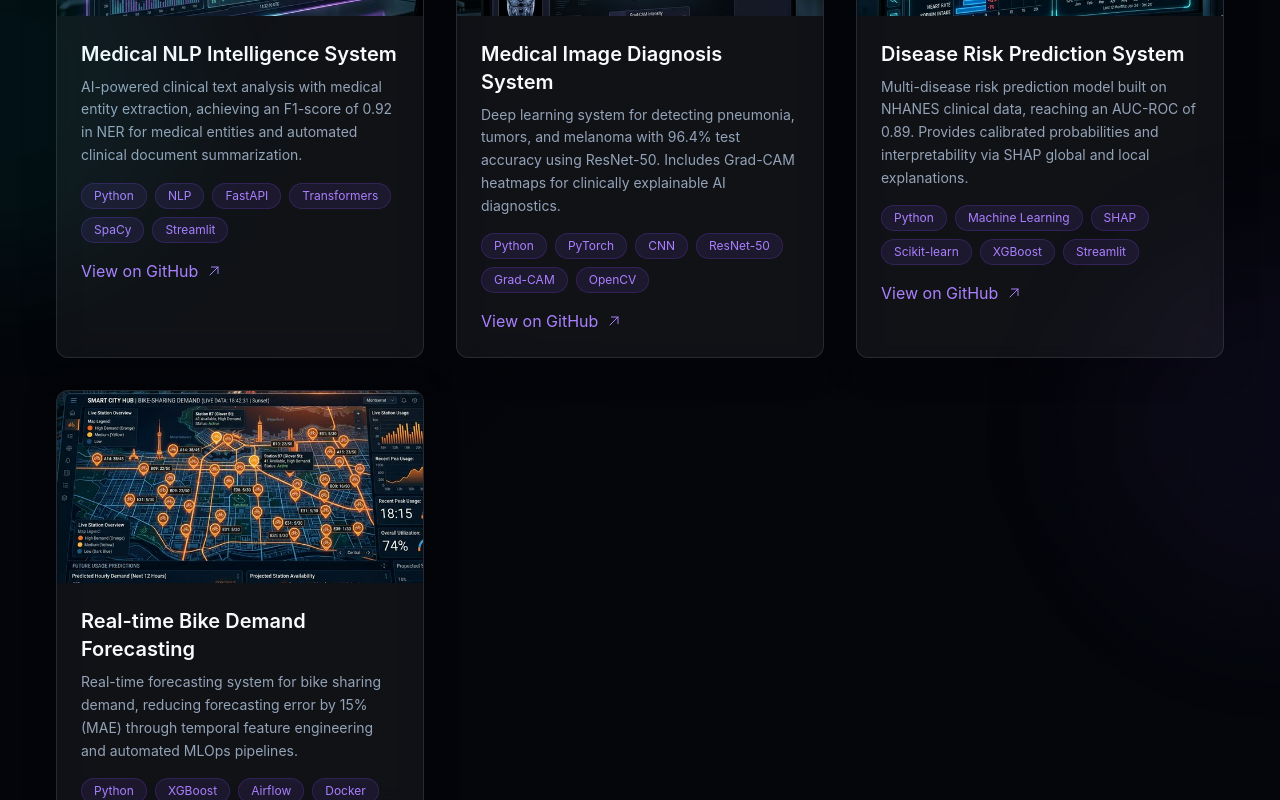
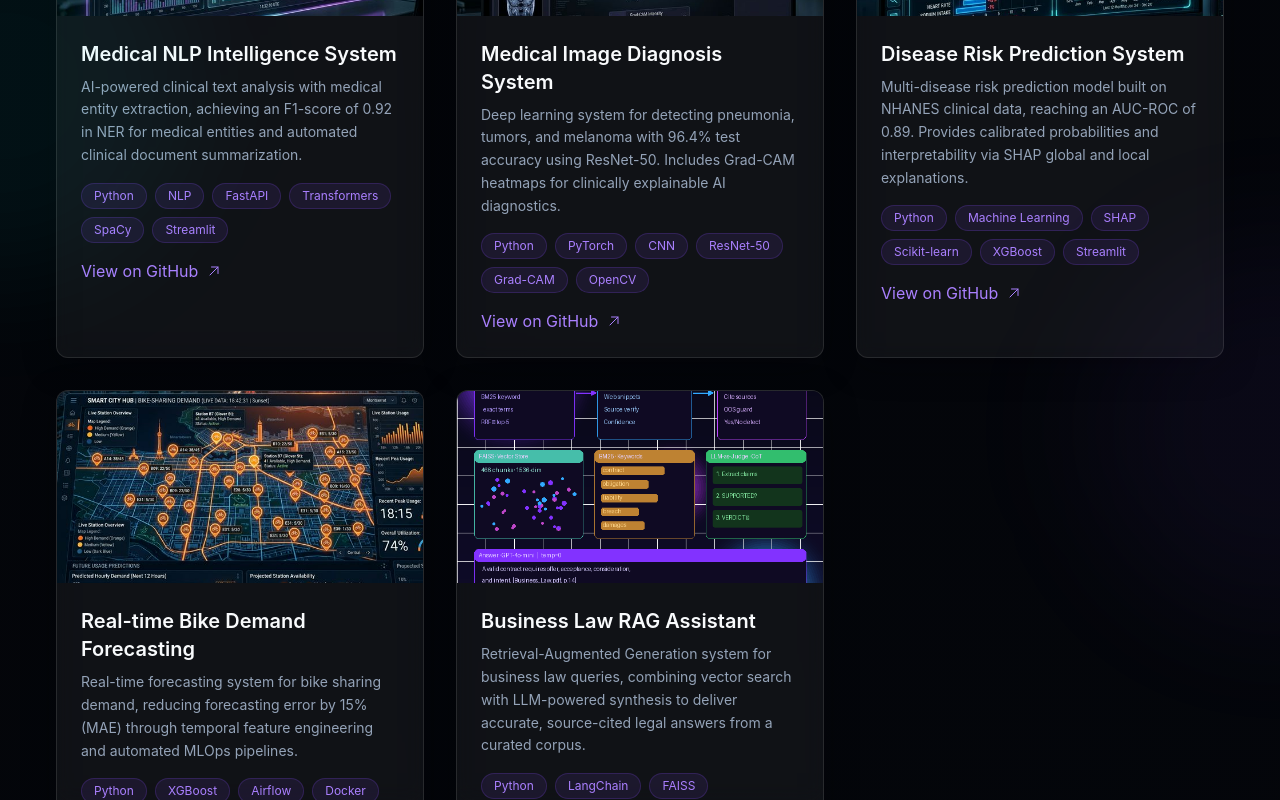
Before and after one commit to sathwikaraj197/portfolio, a React (Vite) app: page / in a window 1280 px wide. Shown: the part 3572-4372 px from the top of the page. Built offline with nearby package versions, Linux system fonts and the light colour scheme.

Commit message:
added RAG project

```diff
--- a/src/components/About.tsx
+++ b/src/components/About.tsx
@@ -22,6 +22,7 @@ const skills: SkillDetail[] = [
       { project: 'Medical Image Diagnosis System', detail: 'PyTorch model training, Grad-CAM visualisation.' },
       { project: 'Disease Risk Prediction System', detail: 'Feature engineering, XGBoost training and SHAP explainability.' },
       { project: 'Real-time Bike Demand Forecasting', detail: 'MLOps pipeline and Airflow DAGs.' },
+      { project: 'Business Law RAG Assistant', detail: 'End-to-end RAG pipeline, LangChain orchestration and Streamlit UI.' },
     ],
   },
   {
@@ -79,6 +80,7 @@ const skills: SkillDetail[] = [
     description: 'Processing and understanding natural language using modern transformer architectures.',
     usedIn: [
       { project: 'Medical NLP Intelligence System', detail: 'Medical entity extraction, clinical text summarisation via HuggingFace Transformers.' },
+      { project: 'Business Law RAG Assistant', detail: 'Embedding models and LLM-powered answer synthesis for legal queries.' },
     ],
   },
   {
@@ -120,6 +122,15 @@ const skills: SkillDetail[] = [
     description: 'Pre-trained transformer models and tokenisers for fast NLP development.',
     usedIn: [
       { project: 'Medical NLP Intelligence System', detail: 'Fine-tuned BioBERT for medical NER tasks.' },
+      { project: 'Business Law RAG Assistant', detail: 'Sentence-transformer embeddings for semantic retrieval.' },
+    ],
+  },
+  {
+    icon: Lightning,
+    name: 'RAG & LangChain',
+    description: 'Retrieval-Augmented Generation pipelines using LangChain for grounded, source-cited AI answers.',
+    usedIn: [
+      { project: 'Business Law RAG Assistant', detail: 'Full RAG pipeline with FAISS vector store, document chunking, and LLM synthesis.' },
     ],
   },
   {
--- a/src/components/Hero.tsx
+++ b/src/components/Hero.tsx
@@ -92,7 +92,7 @@ const Hero = () => {
   };
 
   const downloadCV = () => {
-    window.open(`${import.meta.env.BASE_URL}Sathwika Resume.pdf`, '_blank');
+    window.open(`${import.meta.env.BASE_URL}Images/Resume_AI_Engineer.pdf`, '_blank');
   };
 
   return (
--- a/src/components/Projects.tsx
+++ b/src/components/Projects.tsx
@@ -46,6 +46,15 @@ const Projects = () => {
       tech: ["Python", "XGBoost", "Airflow", "Docker", "Scikit-learn"],
       liveUrl: "",
       githubUrl: "https://github.com/Arun949/Real-Time-Bike-Demand-Forecasting"
+    },
+    {
+      id: 5,
+      title: "Business Law RAG Assistant",
+      description: "Retrieval-Augmented Generation system for business law queries, combining vector search with LLM-powered synthesis to deliver accurate, source-cited legal answers from a curated corpus.",
+      image: "Images/project-5.png",
+      tech: ["Python", "LangChain", "FAISS", "Transformers", "Streamlit", "RAG"],
+      liveUrl: "",
+      githubUrl: "https://github.com/sathwikaraj197/business-law-rag"
     }
   ];
 
```
